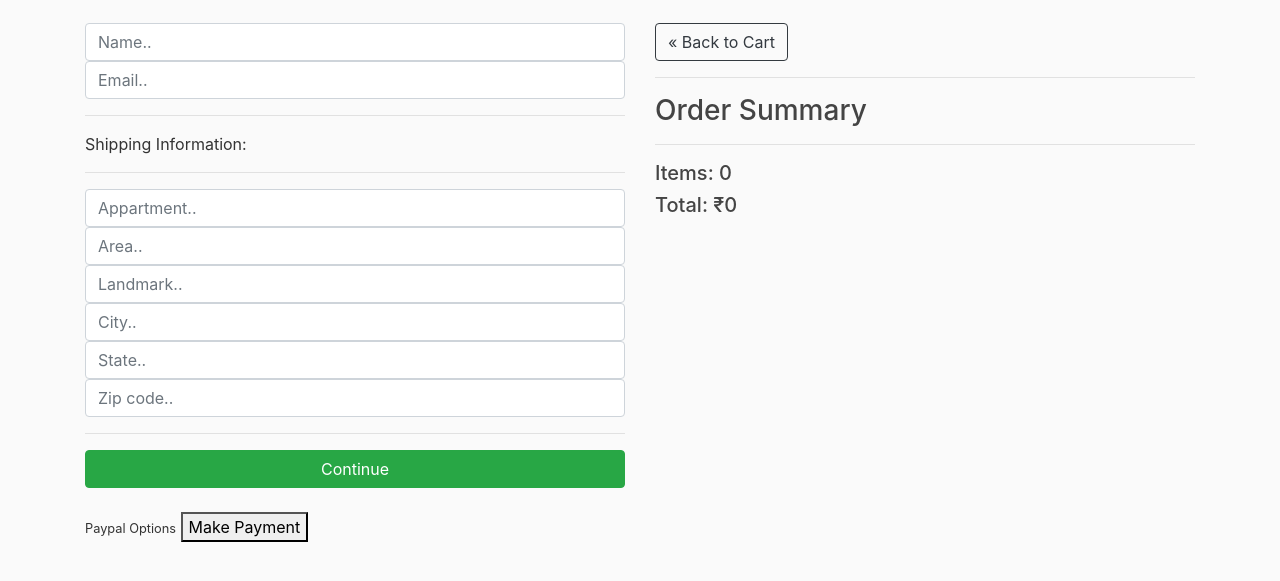
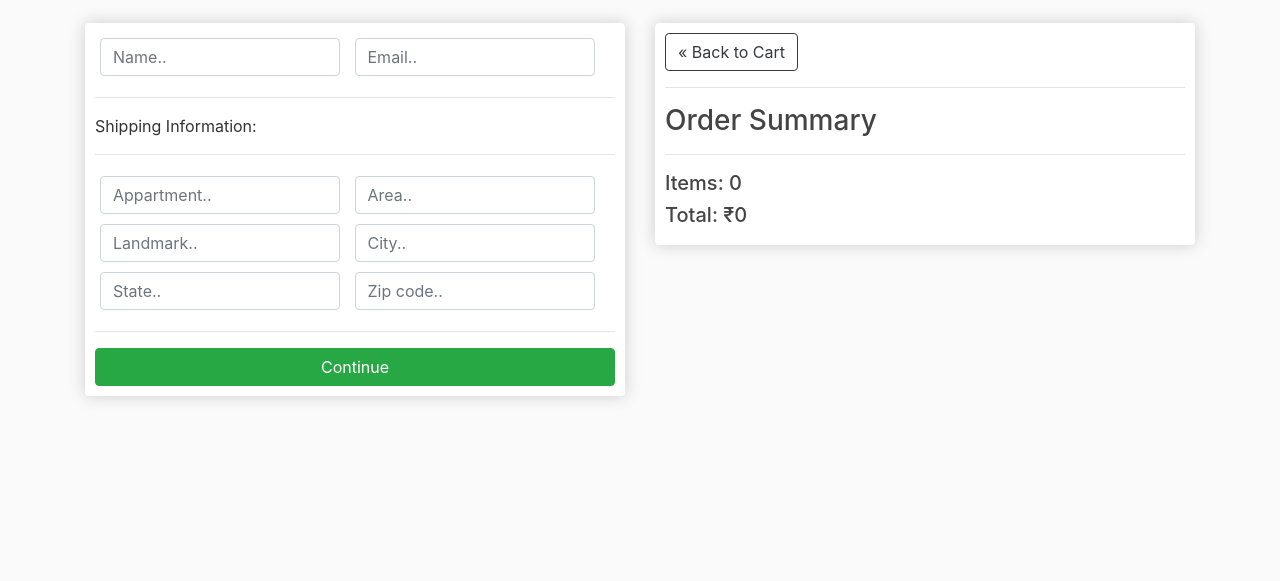
Before and after one commit to manjiri13/final-cake, a Django app: page /checkout/ in a window 1280 px wide. Shown: the part 57-638 px from the top of the page. Run offline with Django 3.2, Linux system fonts and the light colour scheme; some libraries are stand-ins or nearby versions.

Commit message:
checkOutComplete

```diff
--- a/static/css/main.css
+++ b/static/css/main.css
@@ -75,6 +75,14 @@
   height: 25px;
   vertical-align: middle;
 }
+
+.box-element {
+  box-shadow: hsl(0, 0%, 80%) 0 0 16px;
+  background-color: #fff;
+  border-radius: 4px;
+  padding: 10px;
+}
+
 
 .account-img {
   height: 125px;
@@ -167,3 +175,11 @@
 .hygiene {
   font-size: 14px;
 }
+.hidden {
+  display: none !important;
+}
+.form-field {
+  width: 250px;
+  display: inline-block;
+  padding: 5px;
+}
--- a/store/urls.py
+++ b/store/urls.py
@@ -6,7 +6,7 @@
     path('', views.home, name='store-home'),
     path('<int:pk>/', views.ProductDetailView.as_view(), name='store-detail'),
     path('cart/',views.cart, name='cart'),
+    path('checkout/', views.checkout, name='checkout'),
     path('update_item/', views.updateItem, name='update_item'),
-    path('checkout/', views.checkout, name='checkout'),
     path('process_order/', views.processOrder, name='process_order'),
 ]
--- a/store/views.py
+++ b/store/views.py
@@ -5,6 +5,7 @@
 from django.views.generic.detail import SingleObjectMixin
 from django.http import JsonResponse
 import json
+import datetime
 # Create your views here.
 
 
@@ -100,6 +101,7 @@
         cartItems = order['get_cart_items']
 
     context = {'items': items, 'order': order, 'cartItems': cartItems}
+
     return render(request, 'store/checkout.html', context)
 
 def processOrder(request):
--- a/templates/store/checkout.html
+++ b/templates/store/checkout.html
@@ -183,7 +183,7 @@
       .then((data)=>{
           console.log('success:', data)
           alert('Transaction Complete')
-          window.location.href = "{% url 'store' %}"
+          window.location.href = "{% url 'store-home' %}"
       })
 
   }
```
Also changed, not shown: db.sqlite3.
